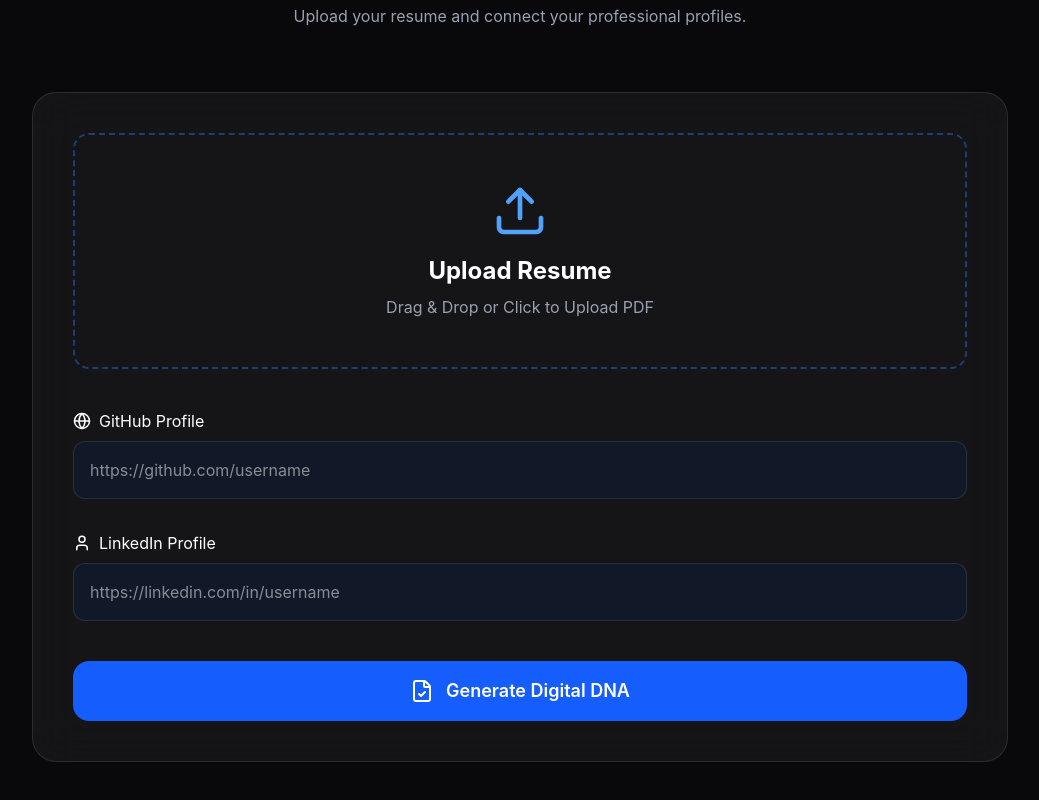
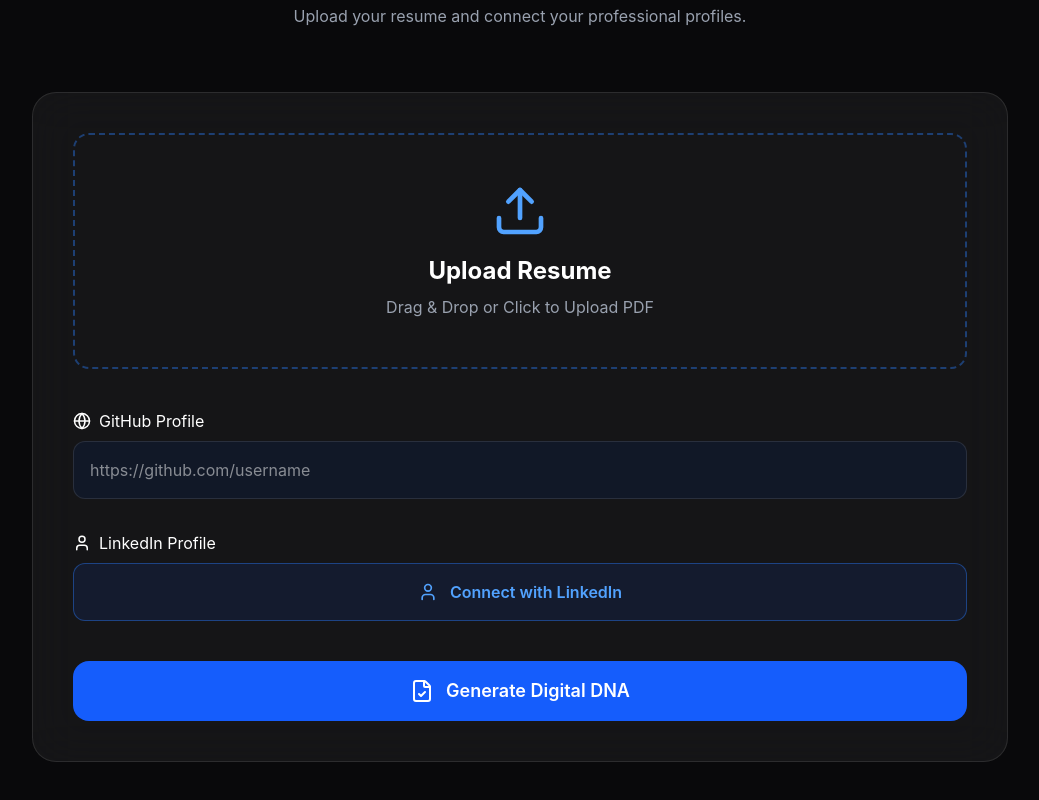
Before and after one commit to sohangadewar/PersonaDNA, a React (Vite) app in the folder frontend/: page / in a window 1280 px wide. Shown: the part 2964-3764 px from the top of the page, without its empty margins (120-1159 px from the left). Built offline with nearby package versions, Linux system fonts and the light colour scheme.

Commit message:
Add LinkedIn connection to PersonaDNA frontend

```diff
--- a/frontend/src/components/upload/UploadSection.tsx
+++ b/frontend/src/components/upload/UploadSection.tsx
@@ -1,4 +1,4 @@
-import { Upload, Globe, FileCheck, User } from "lucide-react";
+import { Upload, Globe, FileCheck, User, CheckCircle } from "lucide-react";
 import { useState } from "react";
 
 import { api } from "../../services/api";
@@ -8,11 +8,22 @@
   onGenerate: (data: CandidateReport) => void;
 }
 
+interface LinkedInProfile {
+  id?: string;
+  first_name?: string;
+  last_name?: string;
+  name?: string;
+  email?: string;
+  profile_picture?: string;
+}
+
 export default function UploadSection({
   onGenerate,
 }: UploadSectionProps) {
   const [github, setGithub] = useState("");
-  const [linkedin, setLinkedin] = useState("");
+  const [linkedin] = useState("");
+const [linkedinProfile] = useState<LinkedInProfile | null>(null);
+
   const [resumeFile, setResumeFile] = useState<File | null>(null);
   const [isGenerating, setIsGenerating] = useState(false);
 
@@ -21,6 +32,11 @@
   ) => {
     const file = e.target.files?.[0] ?? null;
     setResumeFile(file);
+  };
+
+  const connectLinkedIn = () => {
+    window.location.href =
+      "https://personadna.onrender.com/linkedin/connect";
   };
 
   const handleGenerate = async () => {
@@ -34,8 +50,8 @@
       return;
     }
 
-    if (!linkedin.trim()) {
-      alert("Please enter your LinkedIn profile URL.");
+    if (!linkedin.trim() && !linkedinProfile) {
+      alert("Please connect your LinkedIn profile first.");
       return;
     }
 
@@ -46,18 +62,29 @@
 
       formData.append("resume", resumeFile);
       formData.append("github", github);
-      formData.append("linkedin", linkedin);
+
+      if (linkedin.trim()) {
+        formData.append("linkedin", linkedin);
+      } else if (linkedinProfile?.name) {
+        formData.append("linkedin", linkedinProfile.name);
+      }
 
       const response = await api.post<CandidateReport>(
         "/analyze",
         formData
       );
 
-      console.log("PersonaDNA Backend Response:", response.data);
+      console.log(
+        "PersonaDNA Backend Response:",
+        response.data
+      );
 
       onGenerate(response.data);
     } catch (error) {
-      console.error("PersonaDNA analysis failed:", error);
+      console.error(
+        "PersonaDNA analysis failed:",
+        error
+      );
 
       alert(
         "Unable to analyze your profile. Please make sure the PersonaDNA backend is running."
@@ -68,7 +95,10 @@
   };
 
   return (
-    <section className="bg-[#09090B] py-24">
+    <section
+      id="verify"
+      className="bg-[#09090B] py-24"
+    >
       <div className="mx-auto max-w-5xl px-6">
 
         <div className="text-center">
@@ -133,13 +163,46 @@
               LinkedIn Profile
             </label>
 
-            <input
-              type="url"
-              value={linkedin}
-              onChange={(e) => setLinkedin(e.target.value)}
-              placeholder="https://linkedin.com/in/username"
-              className="w-full rounded-xl border border-white/10 bg-[#111827] p-4 text-white outline-none focus:border-blue-500"
-            />
+            {!linkedinProfile ? (
+              <button
+                type="button"
+                onClick={connectLinkedIn}
+                className="flex w-full items-center justify-center gap-3 rounded-xl border border-blue-500/40 bg-blue-600/10 p-4 font-semibold text-blue-400 transition hover:border-blue-400 hover:bg-blue-600/20"
+              >
+                <User size={20} />
+                Connect with LinkedIn
+              </button>
+            ) : (
+              <div className="flex items-center gap-4 rounded-xl border border-green-500/30 bg-green-500/10 p-4">
+
+                {linkedinProfile.profile_picture ? (
+                  <img
+                    src={linkedinProfile.profile_picture}
+                    alt={linkedinProfile.name || "LinkedIn"}
+                    className="h-12 w-12 rounded-full"
+                  />
+                ) : (
+                  <div className="flex h-12 w-12 items-center justify-center rounded-full bg-green-500/20">
+                    <User className="text-green-400" />
+                  </div>
+                )}
+
+                <div className="flex-1">
+                  <p className="font-semibold text-white">
+                    {linkedinProfile.name || "LinkedIn User"}
+                  </p>
+
+                  <p className="text-sm text-gray-400">
+                    {linkedinProfile.email || "LinkedIn account connected"}
+                  </p>
+                </div>
+
+                <CheckCircle
+                  className="text-green-400"
+                  size={24}
+                />
+              </div>
+            )}
           </div>
 
           {/* Generate */}
@@ -152,7 +215,7 @@
             <FileCheck />
 
             {isGenerating
-              ? "Connecting to EvidenceAI..."
+              ? "Analyzing Profile..."
               : "Generate Digital DNA"}
           </button>
 
```
